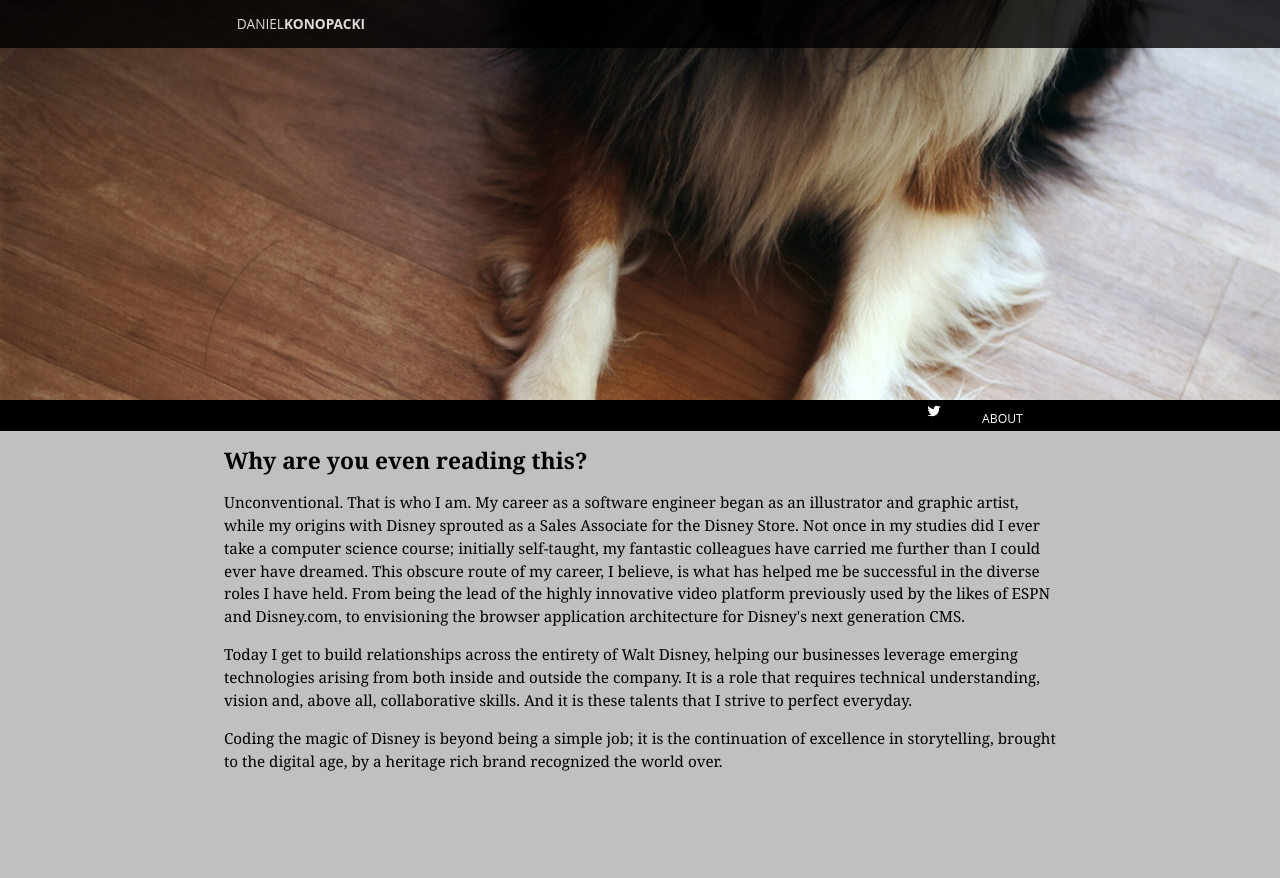
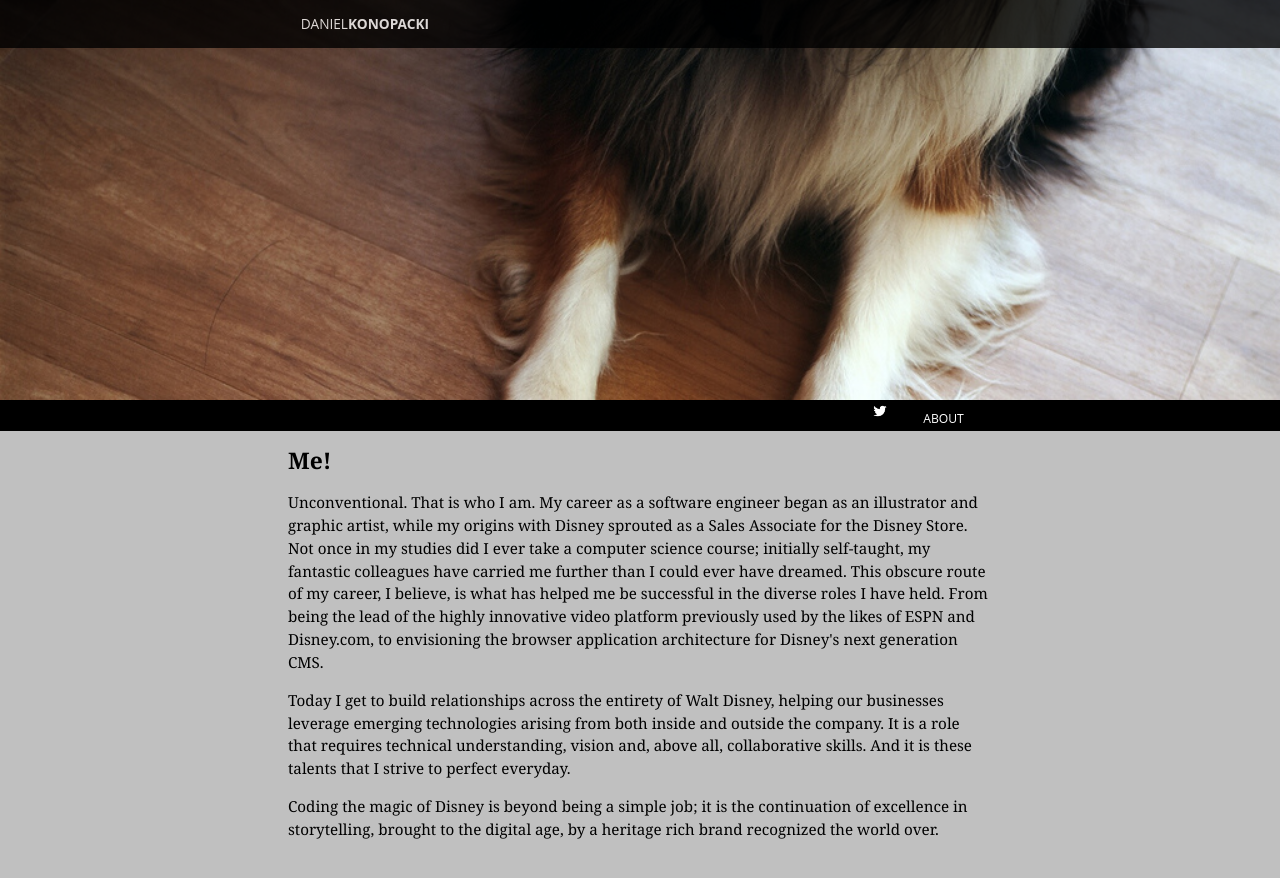
Before and after one commit to danielkonopacki/danielkonopacki.github.com, a Jekyll site: the page built from about.html, in a window 1280 px wide. Shown: the top 878 px of the page. Built offline with Jekyll 4.4.1, drawn with Linux system fonts in a browser that asks for light colours; Markdown is read by kramdown in place of the engine named in the settings.

Commit message:
Post adjustments

```diff
--- a/about.html
+++ b/about.html
@@ -3,7 +3,7 @@ layout: default
 title: About
 ---
 
-<h2>Why are you even reading this?</h2>
+<h2>Me!</h2>
 
 <p>Unconventional. That is who I am. My career as a software engineer began as an illustrator and graphic artist, while my origins with Disney sprouted as a Sales Associate for the Disney Store. Not once in my studies did I ever take a computer science course; initially self-taught, my fantastic colleagues have carried me further than I could ever have dreamed. This obscure route of my career, I believe, is what has helped me be successful in the diverse roles I have held. From being the lead of the highly innovative video platform previously used by the likes of ESPN and Disney.com, to envisioning the browser application architecture for Disney's next generation CMS.</p>
 
--- a/css/layout.css
+++ b/css/layout.css
@@ -56,6 +56,6 @@ html, body {
 }
 
 .content-container {
-  width: 65%;
+  width: 55%;
   margin: 0 auto;
 }
```
Also changed, not shown: 3 other files.
